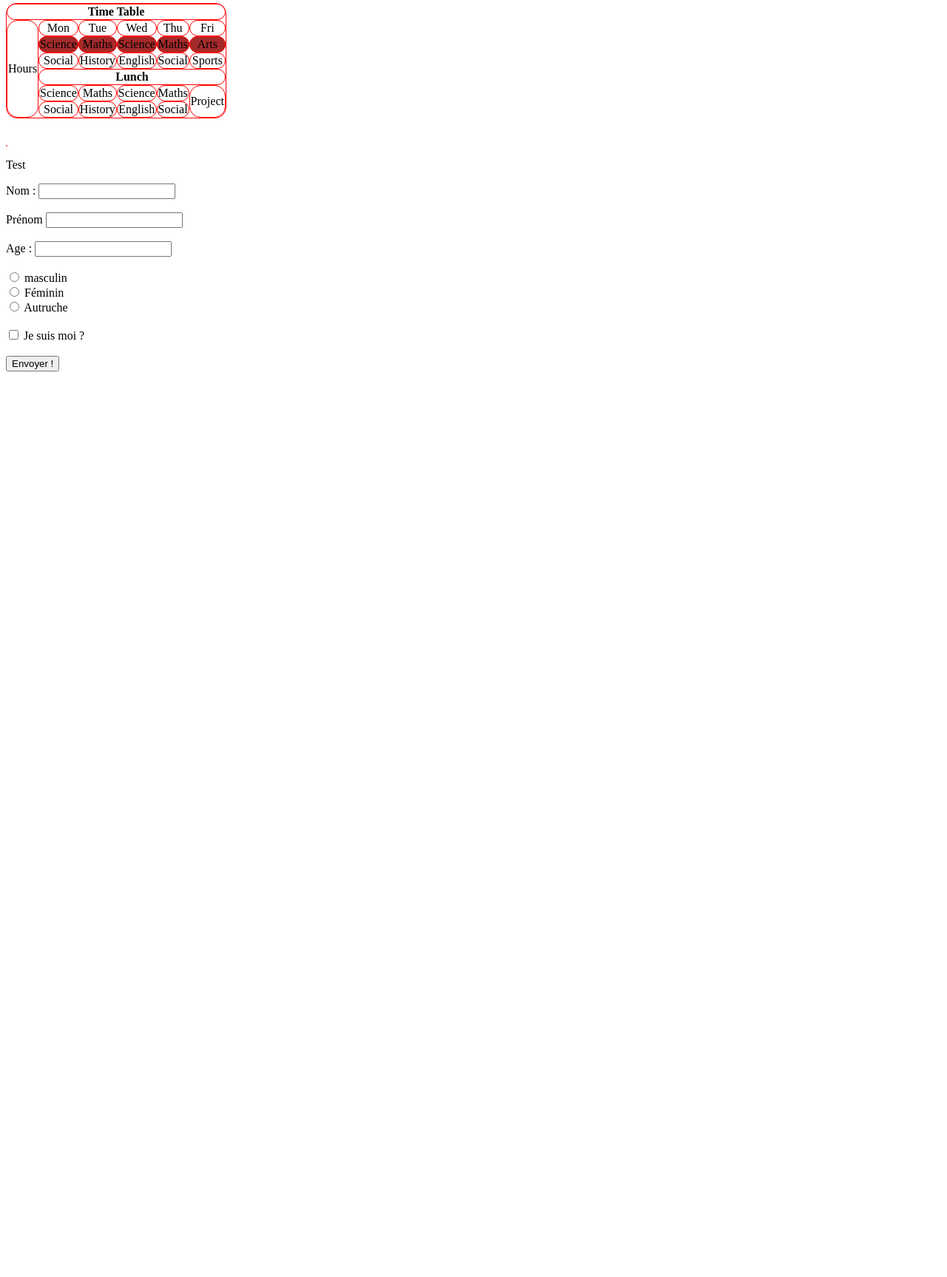
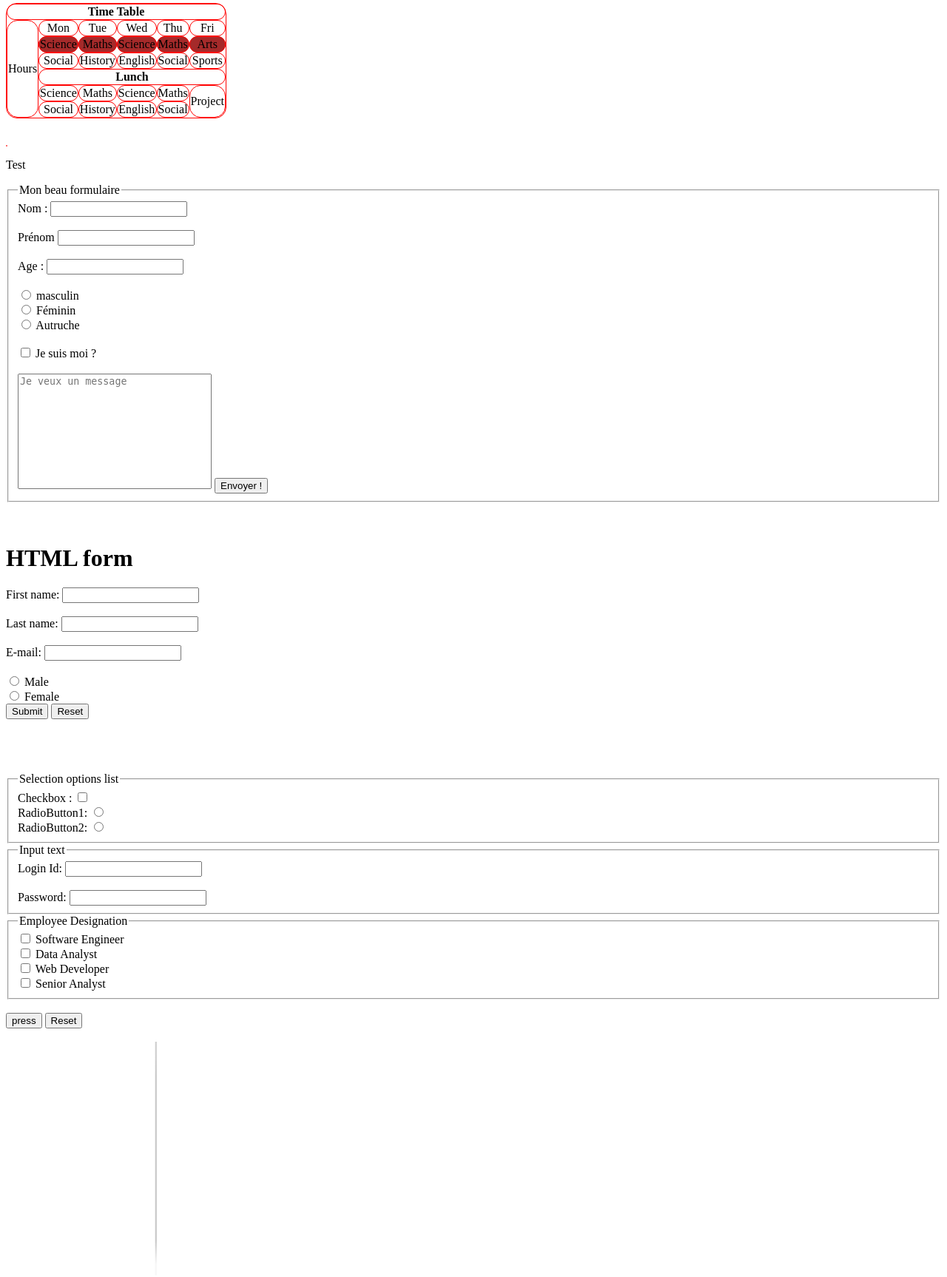
Before and after one commit to theovbl/theovbl.github.io, a PHP site: page / in a window 1280 px wide. Shown: the part 610-2336 px from the top of the page at 74% size. Before the commit the page ends 1112 px from the top, so only its background shows below. Run offline with PHP 8.4, Linux system fonts and the light colour scheme; grey boxes are pictures that could not be loaded.

Commit message:
Commit all

```diff
--- a/index.html
+++ b/index.html
@@ -133,6 +133,8 @@
     <table></table>
     <p id="animal">Test</p>
     <form action="">
+        <fieldset>
+            <legend>Mon beau formulaire</legend>
         <label for="name">Nom : </label>
         <input type="text" name="name" id="name">
         <br><br>
@@ -154,8 +156,79 @@
         <input type="checkbox" name="me" id="me">
         <label for="me">Je suis moi ?</label>
         <br><br>
+        <textarea name="message" placeholder="Je veux un message" id="message" cols="30" rows="10"></textarea>
         <input type="submit" value="Envoyer !">
+    </fieldset>
          </form>
+         <br><br>
+         <form action="">
+            <!--Texte en gras H1-->
+          <h1>HTML form</h1>
+          <label for="first name">First name: </label>
+          <input type="text" name="first name" id="first name">
+          <br><br>
+          <label for="lastname">Last name: </label>
+          <input type="text" name="lastname name" id="lastname">
+          <br><br>
+          <label for="email">E-mail: </label>
+          <input type="email" name="email" id="email">
+          <br><br>
+          <input type="radio" name="sexe" id="sexe">
+          <label for="male">Male</label>
+          <br>
+          <input type="radio" name="sexe" id="sexe">
+          <label for="female">Female</label>
+          <br>
+          <input type="submit" value="Submit">
+          <input type="reset" value="Reset">
+          <br>
+         </form>
+         <br><br><br><br>
+         <form action="">
+            <fieldset>
+                <legend>Selection options list</legend>
+                <label for="checkbox">Checkbox : </label>
+                <input type="checkbox" name="name" id="name">
+                <br>
+                <label for="RadioButton1:">RadioButton1: </label>
+                <input type="radio" name="name" id="name">
+                <br>
+                <label for="RadioButton2:">RadioButton2: </label>
+                <input type="radio" name="name" id="name"><br>
+  </fieldset>
+         </form>
+         <form action="">
+            <fieldset>
+                <legend>Input text</legend>
+                <label for="Login Id:">Login Id: </label>
+                <input type="text" name="Login Id" id="Login Id">
+                <br><br>
+                <label for="Password">Password:</label>
+                <input type="text" name="lastname name" id="lastname">
+  </fieldset>
+         </form>
+         <form action="">
+            <fieldset>
+                <legend>Employee Designation</legend>
+                <input type="checkbox" name="sexe" id="sexe">
+        <label for="masculin">Software Engineer</label>
+        <br>
+        <input type="checkbox" name="sexe" id="feminin">
+        <label for="feminin">Data Analyst</label><br>
+        <input type="checkbox" name="sexe" id="sexe">
+        <label for="masculin">Web Developer</label>
+        <br>
+        <input type="checkbox" name="sexe" id="feminin">
+        <label for="feminin">Senior Analyst</label><br>
+
+            </fieldset>
+
+         </form> <br>
+         <input type="submit" value="press">
+         <input type="reset" value="Reset"> <br><br>
+
+         <img src="https://img.freepik.com/photos-premium/chien-parachute-lunettes-soleil-qui-dit-parapente-dessus_902639-9613.jpg?w=2000"
+         alt="chien à lunette" width="250px" height="100px">
 
     <script src="./script.js"></script>
 </body>
--- a/style.css
+++ b/style.css
@@ -3,6 +3,7 @@ tr, td, th, table {
     border-radius: 15px;
     border-spacing: 0px;
 }
+/* Je séléctionne tout les td */
 tr td[colspan="2"] {
     text-align: center;
 }
@@ -14,7 +15,44 @@ tr:nth-child(3) {
 .bonjour tr td{
     background-color: aquamarine;
 }
-
+/* Je modifie le curseur que quand la souris passe par dessu */
 #animal:hover {
     cursor: pointer
 }
+
+/* Je séléctionne tout les input de type submit et de type reset*/
+
+#message {
+    resize: none;
+}
+/* Je créer un animation qui ce nomme animation img au début elle va transform scaleX en -1
+puis elle va transform scaleX en 1 et à la fin elle va transform scaleX en -1 */
+@keyframes animationimg {
+    0% {
+        transform: scaleX(-1)
+    }
+    100% {
+        transform: scaleX(1);
+    }
+    50% {
+        transform: scaleX(1)
+    }
+}
+
+img {
+    border: 3px dashed gray;
+    border-radius: 25px;
+    opacity: 0.6;
+    width: auto;
+    height: auto;
+    /* height: auto; max-width:100%; Je ren mon image recurcive/Responsive*/
+    filter: blur(0px);
+    animation: animationimg 20s ease-in infinite;
+    /* Je dis que l'élément img joue l'animation animationimg qu'elle doit durée 1.5s en
+    fonctionnement en ease-in et elle ce joue un nombre infini de fois */
+
+}
+
+img:hover {
+    transform: scaleX(-1);
+}
```
Also changed, not shown: script.js (+83 -0 lines).
